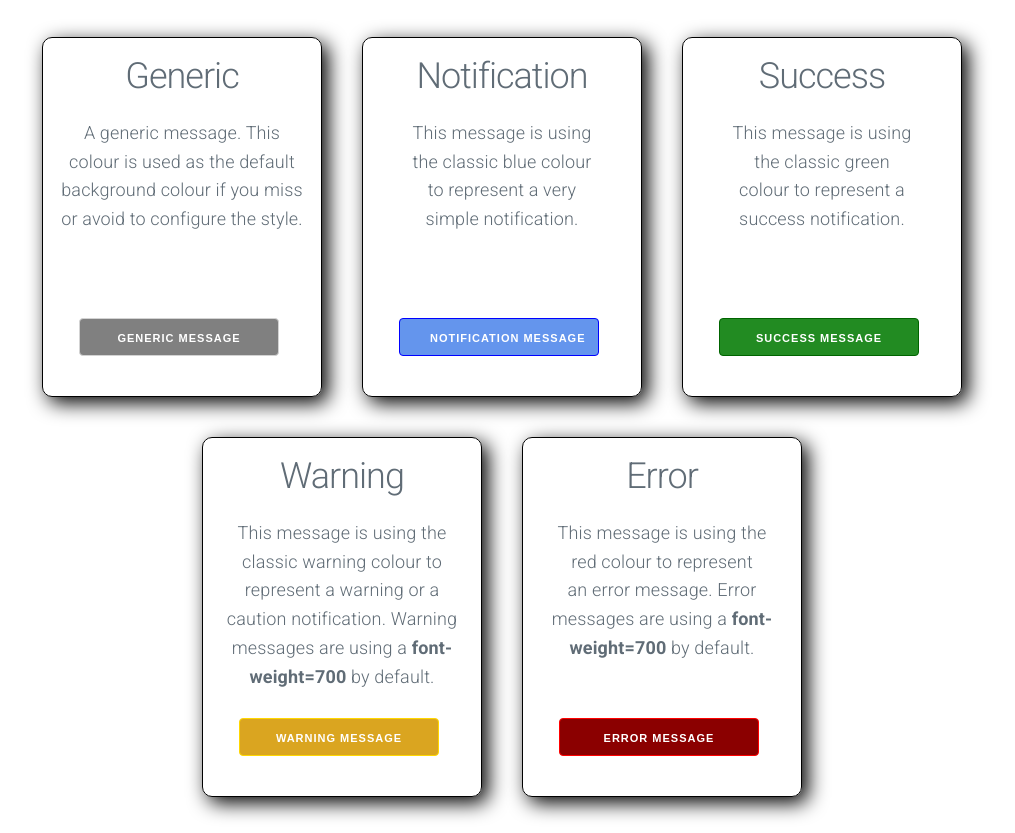
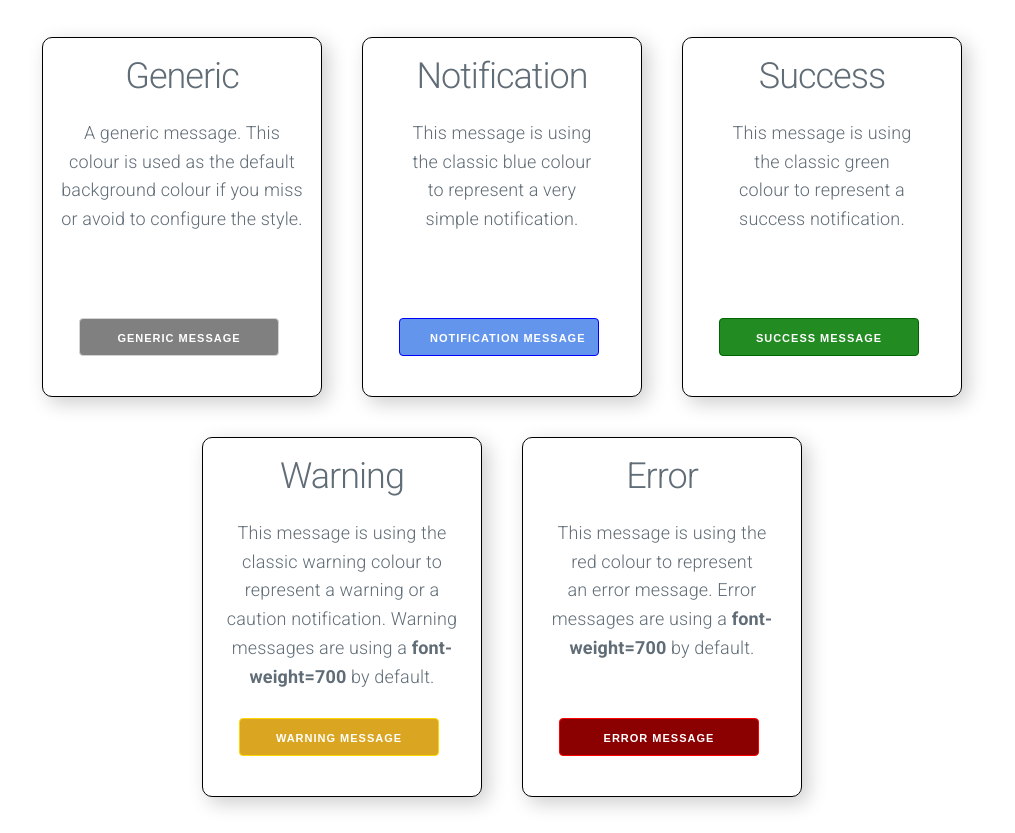
Before and after one commit to mobilepadawan/Toastit-JS, a plain HTML site: page docs/index.html in a window 1280 px wide. Shown: the part 719-1552 px from the top of the page, without its empty margins (138-1153 px from the left). Drawn offline with nearby package versions, Linux system fonts and the light colour scheme.

Commit message:
Fixing dark | light style shadows

```diff
--- a/docs/css/styles.css
+++ b/docs/css/styles.css
@@ -63,11 +63,11 @@ div.image-sample img {
     padding: 16px;
     margin: 20px;
     border-radius: 10px;
-    box-shadow: 6px 6px 20px black;
+    box-shadow: 6px 6px 20px rgba(0, 0, 0, 0.199);
 
     &:hover {
         transition: 0.3s ease-in;
-        box-shadow: 6px 8px 10px rgba(50, 50, 50, 0.454);
+        box-shadow: 6px 8px 10px rgba(0, 0, 0, 0.400);
     }
 
     & p {
```
